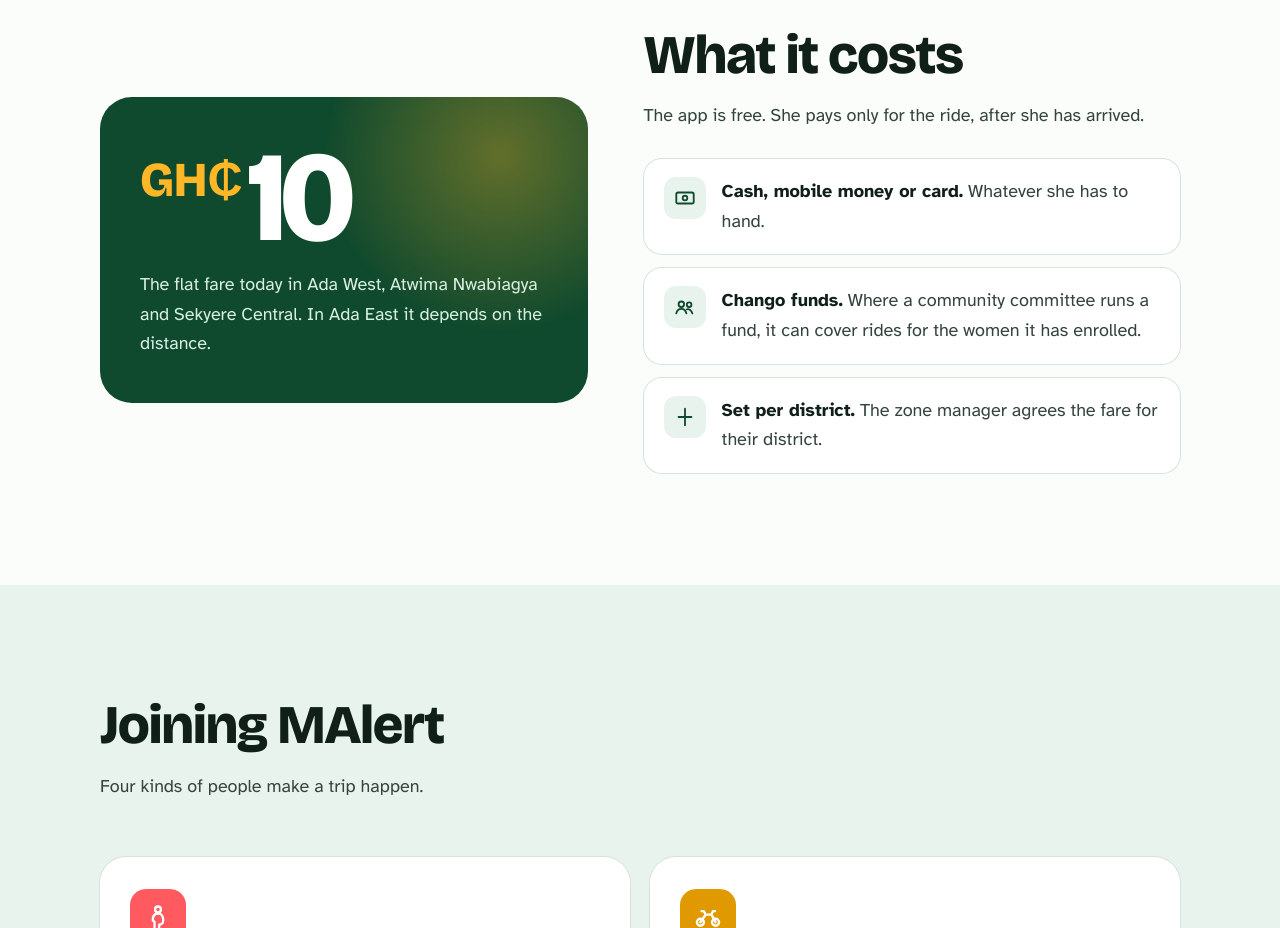
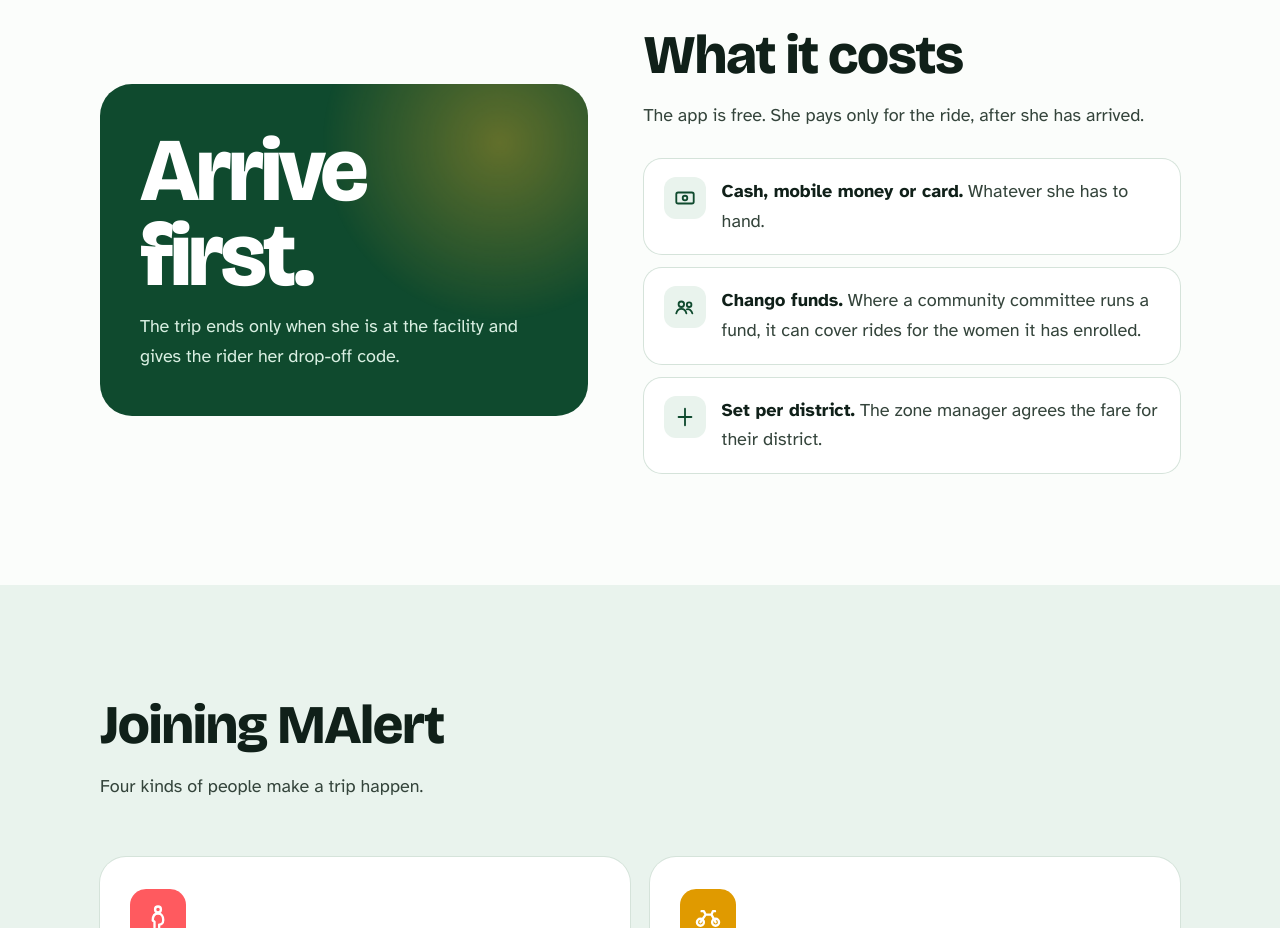
Before and after one commit to okodetechltd/malert-site, a plain HTML site: page public/index.html in a window 1280 px wide. Shown: the part 2920-3848 px from the top of the page. Drawn offline with nearby package versions, Linux system fonts and the light colour scheme.

Commit message:
Replace the fare card with an 'Arrive first' card
Co-Authored-By: Claude Opus 5.5 <noreply@anthropic.com>

```diff
--- a/public/index.html
+++ b/public/index.html
@@ -160,8 +160,8 @@
   <section class="sec" id="cost">
     <div class="wrap cost-grid">
       <div class="fare rv">
-        <span class="amt"><sup>GH₵</sup>10</span>
-        <p>The flat fare today in Ada West, Atwima Nwabiagya and Sekyere Central. In Ada East it depends on the distance.</p>
+        <span class="amt amt-words">Arrive<br>first.</span>
+        <p>The trip ends only when she is at the facility and gives the rider her drop-off code.</p>
       </div>
       <div class="rv">
         <h2>What it costs</h2>
--- a/public/styles.css
+++ b/public/styles.css
@@ -281,6 +281,7 @@ code { font-size: .82em; word-break: break-all; }
 @keyframes glow { to { transform: translate(-40px, 30px) scale(1.15); } }
 .fare .amt { position: relative; display: block; font: 800 clamp(4.4rem, 12vw, 8rem)/.9 "Bricolage Grotesque", sans-serif; color: #fff; letter-spacing: -0.05em; }
 .fare .amt sup { font-size: .38em; vertical-align: .9em; margin-right: .08em; letter-spacing: 0; color: var(--rider); }
+.fare .amt-words { font-size: clamp(3.4rem, 8vw, 5.6rem); line-height: .95; letter-spacing: -0.04em; }
 .fare p { position: relative; margin-top: 14px; font-size: 1.05rem; }
 .pay { margin: 28px 0 0; padding: 0; list-style: none; display: grid; gap: 14px; }
 .pay li { display: flex; gap: 16px; align-items: flex-start; padding: 18px 20px; border-radius: 18px; background: var(--card); box-shadow: 0 0 0 1px var(--line); }
```
